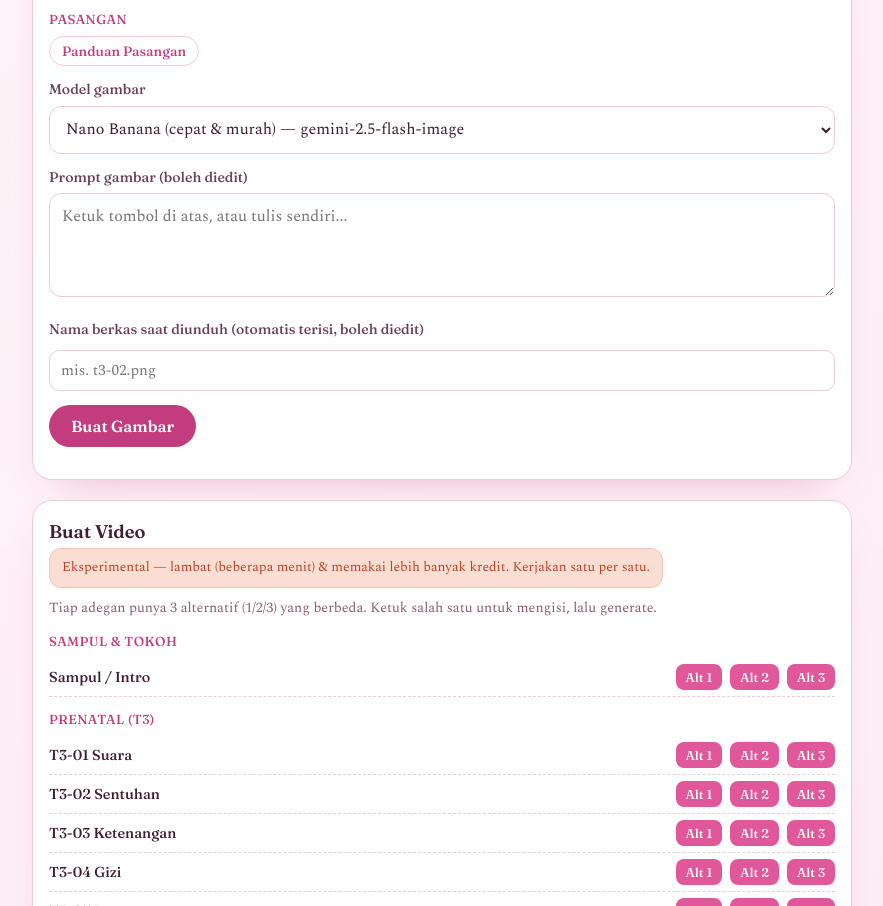
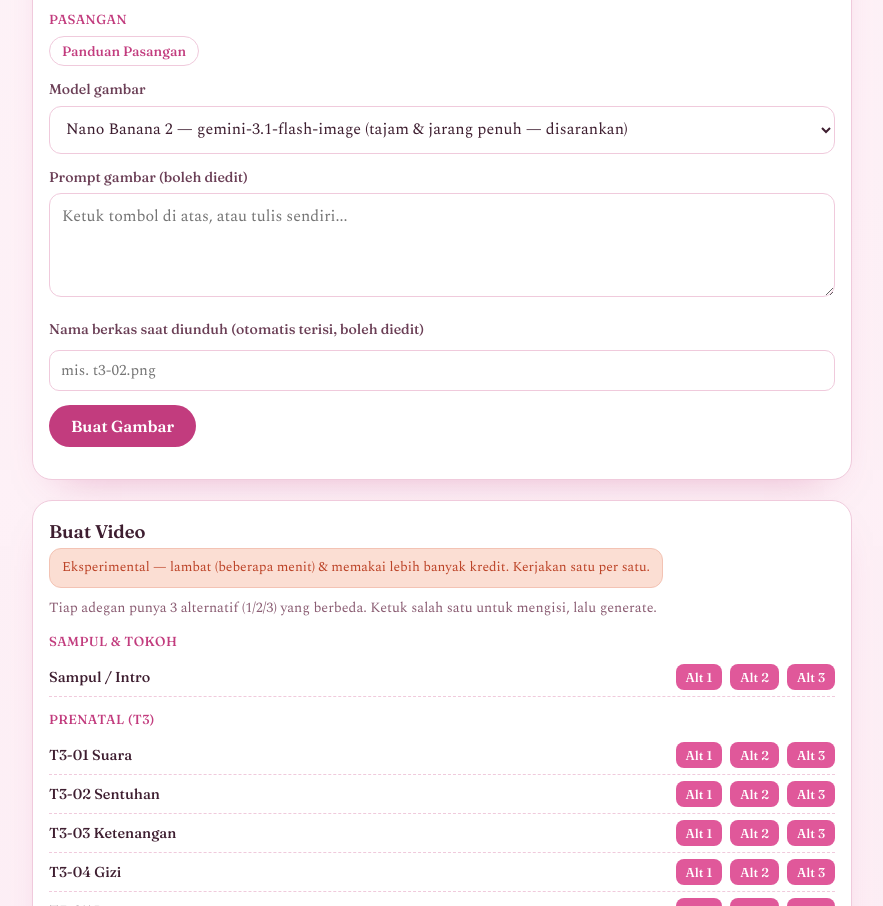
Before and after one commit to rootsnresolve22-source/tarbiyah-studio, a website: page index.html in a window 1280 px wide. Shown: the part 825-1731 px from the top of the page, without its empty margins (198-1081 px from the left). Drawn offline with nearby package versions, Linux system fonts and the light colour scheme.

Commit message:
Add files via upload

```diff
--- a/index.html
+++ b/index.html
@@ -60,8 +60,10 @@ textarea{min-height:104px;resize:vertical}
   <div id="imgLib"></div>
   <label for="imgModel">Model gambar</label>
   <select id="imgModel">
-    <option value="gemini-2.5-flash-image">Nano Banana (cepat &amp; murah) — gemini-2.5-flash-image</option>
-    <option value="gemini-3-pro-image">Nano Banana Pro (lebih tajam, sering penuh) — gemini-3-pro-image</option>
+    <option value="gemini-3.1-flash-image">Nano Banana 2 — gemini-3.1-flash-image (tajam &amp; jarang penuh — disarankan)</option>
+    <option value="gemini-2.5-flash-image">Nano Banana — gemini-2.5-flash-image (paling lancar)</option>
+    <option value="imagen-4.0-generate-001">Imagen 4 — imagen-4.0-generate-001 (foto-realistis)</option>
+    <option value="gemini-3-pro-image">Nano Banana Pro — gemini-3-pro-image (terbaik, butuh billing API aktif / sering penuh)</option>
   </select>
   <label for="imgPrompt">Prompt gambar (boleh diedit)</label>
   <textarea id="imgPrompt" placeholder="Ketuk tombol di atas, atau tulis sendiri..."></textarea>
```
